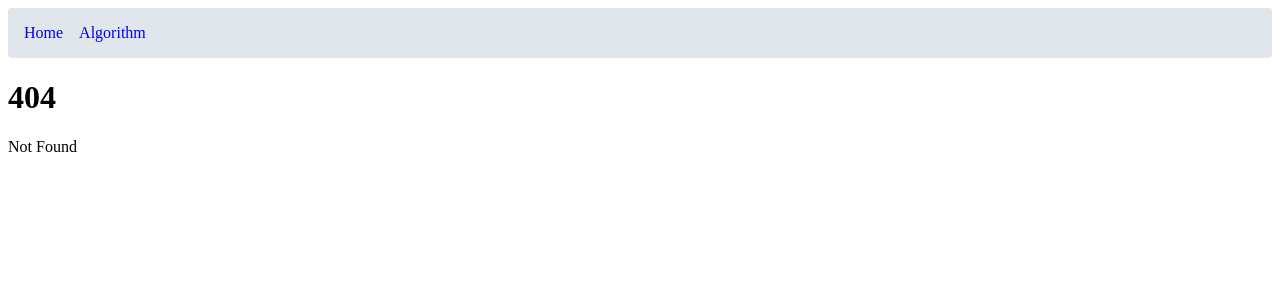
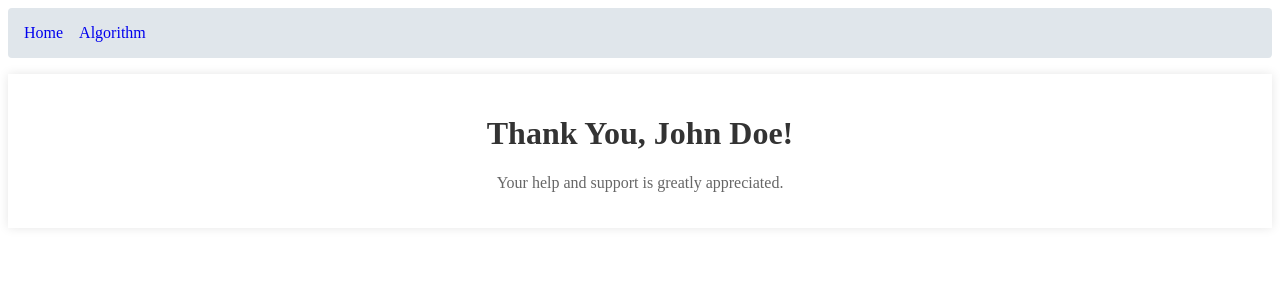
Before and after one commit to rxolve/it-works-why, a SvelteKit app: page /design in a window 1280 px wide. Before the commit this address had no page. Shown: the top 300 px of the page. Built offline with nearby package versions, Linux system fonts and the light colour scheme.

Commit message:
design: add

```diff
--- /dev/null
+++ b/src/routes/design/+page.svelte
@@ -0,0 +1,34 @@
+<script>
+	let name = 'John Doe'; // Replace with the name of the person you want to thank
+</script>
+
+<main>
+	<div class="card">
+		<h1>Thank You, {name}!</h1>
+		<p>Your help and support is greatly appreciated.</p>
+	</div>
+</main>
+
+<style>
+	body {
+		display: flex;
+		justify-content: center;
+		align-items: center;
+		height: 100vh;
+		margin: 0;
+		background-color: #f4f4f4;
+		font-family: Arial, sans-serif;
+	}
+	.card {
+		text-align: center;
+		padding: 20px;
+		background-color: #fff;
+		box-shadow: 0px 0px 10px rgba(0, 0, 0, 0.1);
+	}
+	.card h1 {
+		color: #333;
+	}
+	.card p {
+		color: #666;
+	}
+</style>
```
